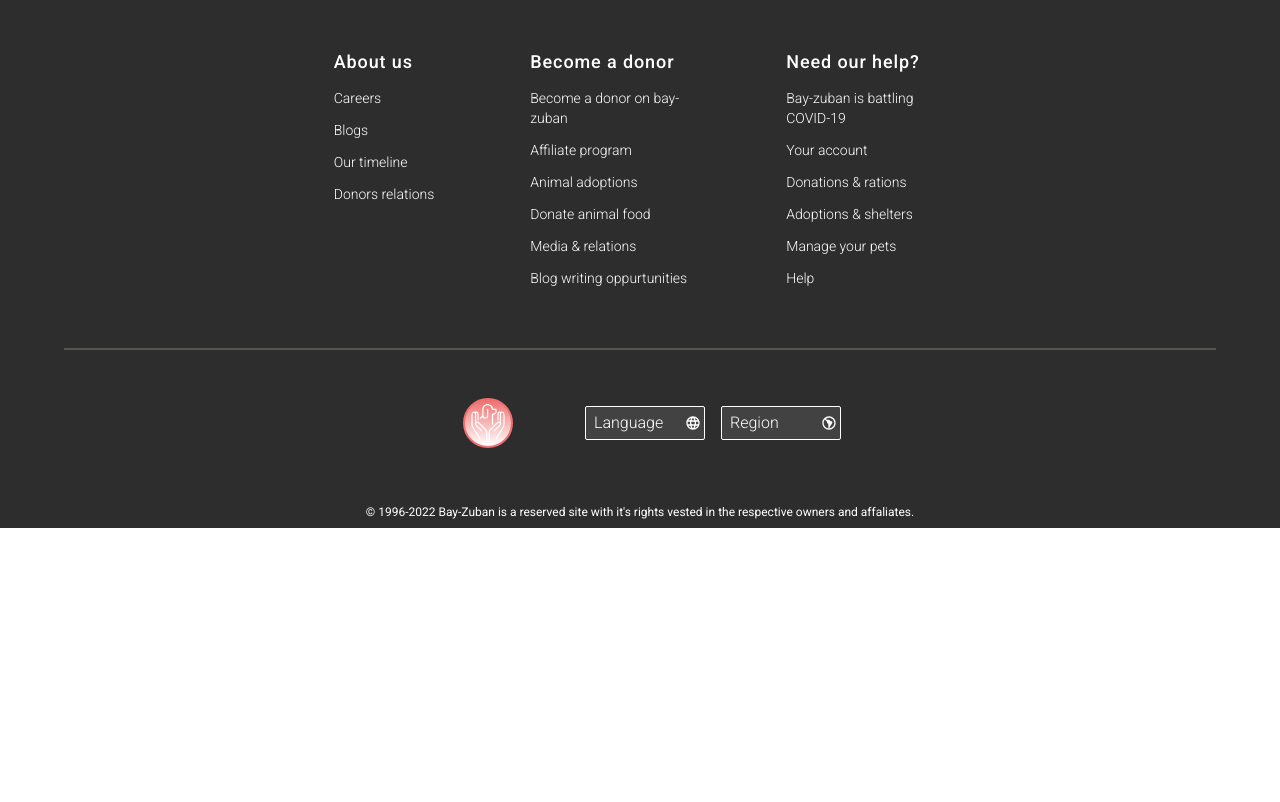
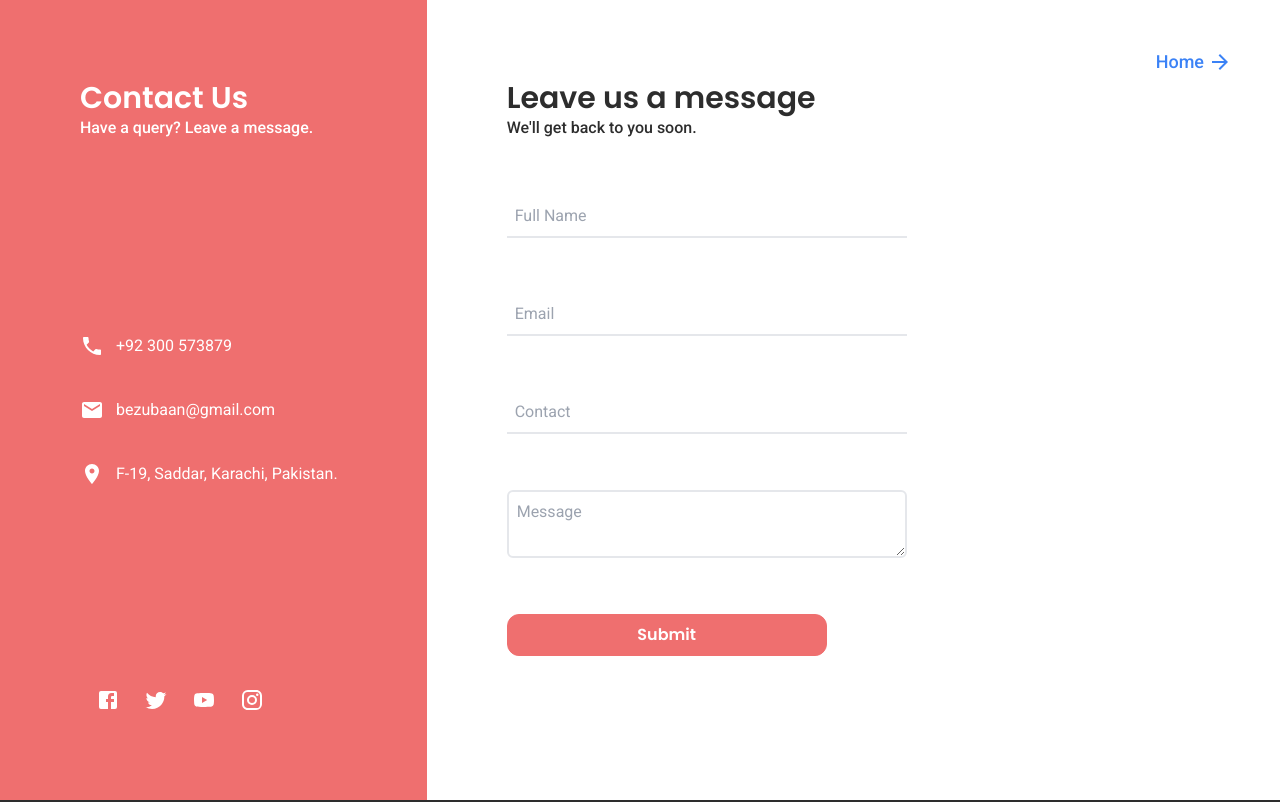
Before and after one commit to Lbitwd/Animal-House-Web, a React (Create React App) app in the folder client/: page /contact in a window 1280 px wide. Shown: the top 802 px of the page. Built offline with nearby package versions, Linux system fonts and the light colour scheme.

Commit message:
Added animal resuce page

```diff
--- a/client/src/App.tsx
+++ b/client/src/App.tsx
@@ -4,6 +4,7 @@ import { Routes, Route, Navigate, useLocation } from 'react-router-dom';
 import Login from './pages/Login';
 import Register from './pages/Register';
 import Footer from './components/Footer';
+import Contact from './pages/Contact';
 import { ApolloProvider, ApolloClient, InMemoryCache } from '@apollo/client';
 import SinglePet from './pages/SinglePet';
 import { useSelector } from 'react-redux';
@@ -31,6 +32,7 @@ function App() {
             element={user ? <Navigate to='/' replace /> : <Register />}
           />
           <Route path='/pet/:id' element={<SinglePet />} />
+          <Route path='/contact' element={<Contact/>} />
         </Routes>
       </AnimatePresence>
       <Footer />
--- /dev/null
+++ b/client/src/components/Loader.tsx
@@ -0,0 +1,10 @@
+import { CircularProgress } from '@mui/material';
+import React from 'react';
+
+const Loader = () => {
+  return <div className='flex items-center justify-center  w-full h-[50vh]' >
+    <CircularProgress sx={{color:'#EF6F6F'}} />
+  </div>;
+};
+
+export default Loader;
--- a/client/src/components/PetsContainer.jsx
+++ b/client/src/components/PetsContainer.jsx
@@ -3,7 +3,7 @@ import SinglePet from './SinglePet';
 import { useQuery } from '@apollo/client';
 import { GET_PETS } from '../queries/pet';
 import { motion } from 'framer-motion';
-
+import Loader from './Loader';
 const containerVariant = {
   hidden: {
     opacity: 0,
@@ -39,7 +39,7 @@ const PetsContainer = () => {
   const { loading, error, data } = useQuery(GET_PETS);
 
   return (
-    <motion.div
+    loading ? <Loader/> : <motion.div
       variants={containerVariant}
       initial='hidden'
       whileInView='visible'
--- a/client/src/mutations/userMutations.js
+++ b/client/src/mutations/userMutations.js
@@ -25,6 +25,7 @@ export const LOGIN_USER = gql`
       avatar
       email
       token
+      isAdmin
       _id
     }
   }
@@ -44,6 +45,7 @@ export const GOOGLE_CONTINUE = gql`
       email
       token
       avatar
+      isAdmin
       _id
     }
   }
--- /dev/null
+++ b/client/src/pages/Contact.tsx
@@ -0,0 +1,87 @@
+import React from 'react';
+import LocalPhoneIcon from '@mui/icons-material/LocalPhone';
+import EmailIcon from '@mui/icons-material/Email';
+import LocationOnIcon from '@mui/icons-material/LocationOn';
+import Icons from '../components/Icons';
+import Button from '../components/Button';
+import ArrowForwardIcon from '@mui/icons-material/ArrowForward';
+
+const LeftContainer = () => {
+  return (
+    <div className='w-full md:w-4/12 min-w-[200px] min-h-[350px] text-white flex flex-col justify-between  bg-primary p-6 md:p-10 lg:p-14 xl:p-20'>
+      <div>
+        <h1 className='font-heading font-bold text-xl md:text-2xl lg:text-3xl'>
+          Contact Us
+        </h1>
+        <h2 className='text-sm md:text-base font-medium'>
+          Have a query? Leave a message.
+        </h2>
+      </div>
+      <div className='flex flex-col gap-10 my-2 text-sm md:text-base'>
+        <span className='flex items-center gap-3'>
+          <LocalPhoneIcon /> +92 300 573879
+        </span>
+        <span className='flex items-center gap-3'>
+          <EmailIcon /> bezubaan@gmail.com
+        </span>
+        <span className='flex items-center gap-3'>
+          <LocationOnIcon /> F-19, Saddar, Karachi, Pakistan.
+        </span>
+      </div>
+      <Icons />
+    </div>
+  );
+};
+
+const MiddleContainer = () => {
+  return (
+    <div className='flex-1 p-6 md:p-10 lg:p-14 xl:p-20'>
+      <form className='flex flex-col gap-14'>
+        <div>
+          <h1 className='font-heading font-bold text-xl md:text-2xl lg:text-3xl'>
+            Leave us a message
+          </h1>
+          <h2 className='text-sm md:text-base font-medium'>
+            We&apos;ll get back to you soon.
+          </h2>
+        </div>
+        <input
+          type='text'
+          placeholder='Full Name'
+          className='border-b-2 w-full max-w-[400px] p-2 focus:outline-none hover:border-primary focus:border-primary'
+        />
+        <input
+          type='email'
+          placeholder='Email'
+          className='border-b-2 w-full max-w-[400px] p-2 focus:outline-none hover:border-primary focus:border-primary'
+        />
+        <input
+          type='tel'
+          placeholder='Contact'
+          className='border-b-2 w-full max-w-[400px] p-2 focus:outline-none hover:border-primary focus:border-primary'
+        />
+        <textarea
+          placeholder='Message'
+          className='border-2 rounded-md w-full max-w-[400px] p-2 focus:outline-none hover:border-primary focus:border-primary'
+        />
+        <Button text='Submit' theme='filled' />
+      </form>
+    </div>
+  );
+};
+
+const Contact = () => {
+  return (
+    <div className='flex flex-wrap mt-20 md:mt-0 justify-center items-center md:items-stretch flex-col-reverse w-full md:flex-row text-secondary min-h-screen'>
+      <LeftContainer />
+      <MiddleContainer />
+      <div className=' items-center m-10 absolute right-2 top-2 md:flex  text-blue-500 cursor-pointer transition-all hover:underline '>
+        <span className='text-xs sm:text-base md:text-lg font-medium mr-1'>Home</span>
+        <ArrowForwardIcon
+        />
+      </div>
+    </div>
+  );
+};
+
+export default Contact;
--- a/client/src/pages/Home.tsx
+++ b/client/src/pages/Home.tsx
@@ -5,6 +5,7 @@ import Landing from '../components/Landing';
 import Pets from '../components/Pets';
 import Subscribe from '../components/Subscribe';
 import { motion, AnimatePresence } from 'framer-motion';
+import Loader from '../components/Loader';
 
 
 const Home = () => {
--- a/client/src/pages/SinglePet.tsx
+++ b/client/src/pages/SinglePet.tsx
@@ -9,17 +9,16 @@ import Button from '../components/Button';
 import Navbar from '../components/Navbar';
 import { useQuery } from '@apollo/client';
 import { GET_PET } from '../queries/pet';
-
-
+import Loader from '../components/Loader';
 
 const SinglePet = () => {
   const [picture, setPicture] = useState(0);
   const id = useLocation().pathname.split('/')[2];
   const { loading, error, data } = useQuery(GET_PET, { variables: { id } });
 
-  useEffect(()=>{
-    scroll(0,0);
-  },[]);
+  useEffect(() => {
+    scroll(0, 0);
+  }, [loading]);
 
   return (
     <div className='flex justify-center text-secondary'>
@@ -34,6 +33,9 @@ const SinglePet = () => {
             <KeyboardBackspaceIcon /> Back to home
           </span>
         </Link>
+        {loading ? (
+          <Loader />
+        ) : (
           <div className='flex md:flex-row flex-col my-14 gap-2 sm:gap-4 lg:gap-8'>
             {!loading && !error && (
               <>
@@ -90,7 +92,8 @@ const SinglePet = () => {
                           Litter
                         </h3>
                         <span className='text-stone-600 text-xs sm:text-sm lg:text-base'>
-                        The pet {data.getPet.litterTrained ? 'is' : 'is not'} litter-trained by animal experts.
+                          The pet {data.getPet.litterTrained ? 'is' : 'is not'}{' '}
+                          litter-trained by animal experts.
                         </span>
                       </span>
                     </div>
@@ -103,7 +106,9 @@ const SinglePet = () => {
                           Vaccinated
                         </h3>
                         <span className='text-stone-600 text-xs sm:text-sm lg:text-base'>
-                        {data.getPet.name} {data.getPet.vaccinated ? 'has' : 'doesn&apos;t has'} complete vaccinations done.
+                          {data.getPet.name}{' '}
+                          {data.getPet.vaccinated ? 'has' : 'doesn&apos;t has'}{' '}
+                          complete vaccinations done.
                         </span>
                       </span>
                     </div>
@@ -113,6 +118,7 @@ const SinglePet = () => {
               </>
             )}
           </div>
+        )}
       </div>
     </div>
   );
--- /dev/null
+++ b/client/src/pages/User.tsx
@@ -0,0 +1,7 @@
+import React from 'react';
+
+const User = () => {
+  return <div>User</div>;
+};
+
+export default User;
```
Also changed, not shown: 1 other file (tests, documents, lock files or other folders). Lines whose indentation alone changed are shown as unchanged.
